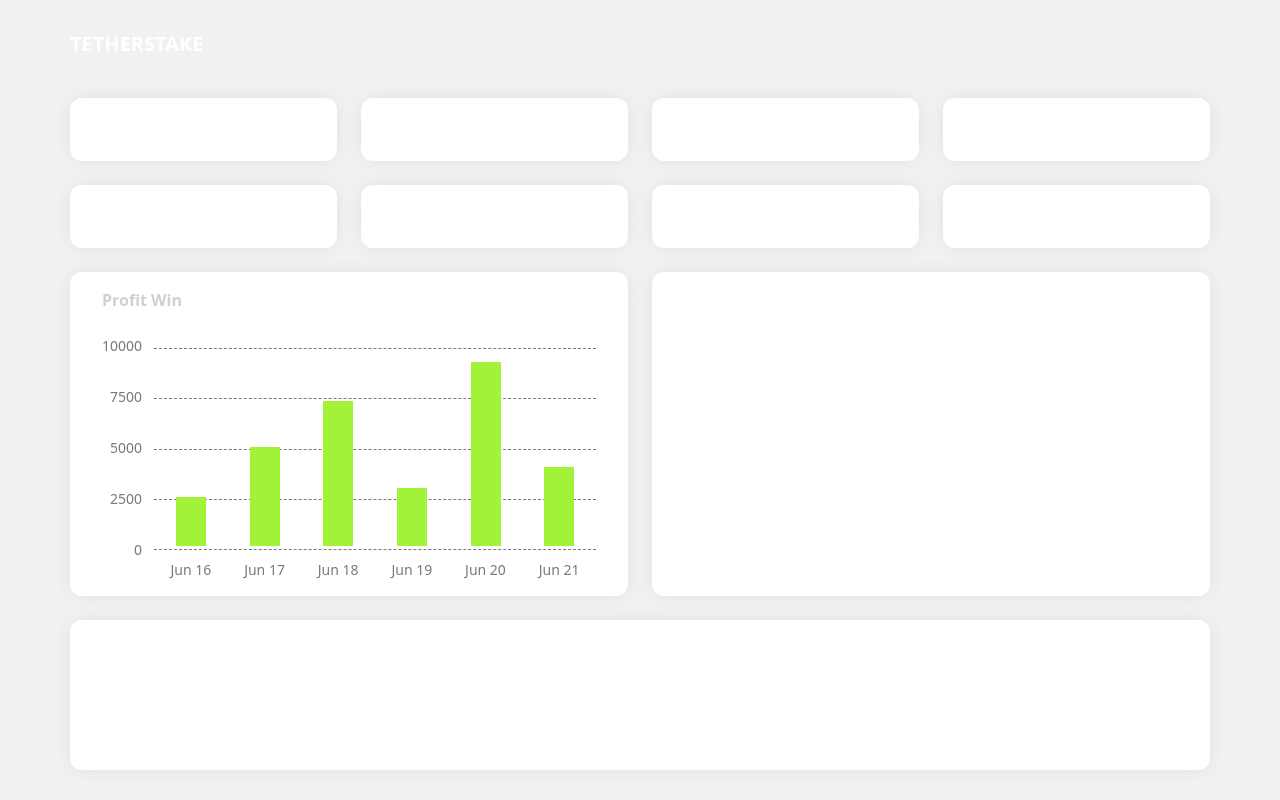
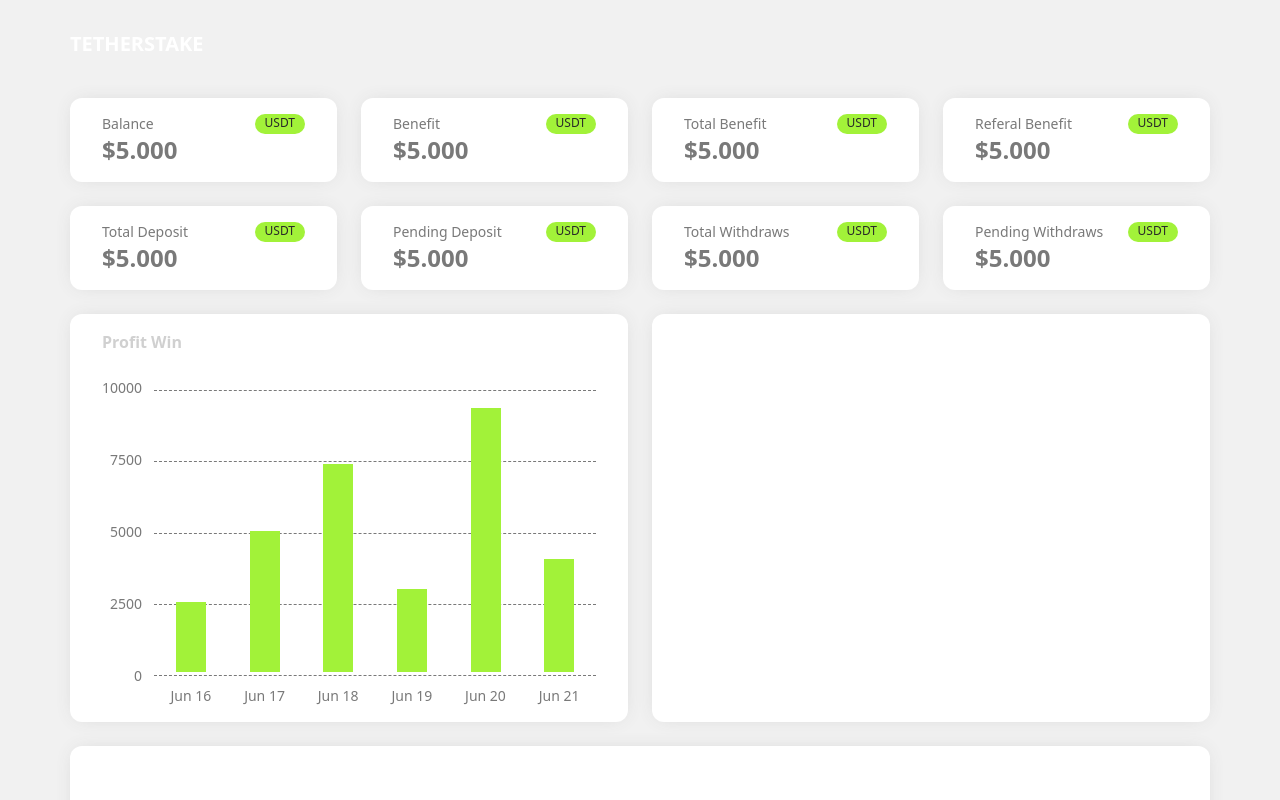
Before and after one commit to kolostring/tetherstake-layout, a React (Vite) app: page / in a window 1280 px wide. Shown: the top 800 px of the page. Built offline with nearby package versions, Linux system fonts and the light colour scheme.

Commit message:
feat: figures (Balance, Benefit, Deposit, Withdraws)

```diff
--- a/src/App.tsx
+++ b/src/App.tsx
@@ -10,14 +10,14 @@ const values = [
   { category: "Jun 21", value: 4080 },
 ];
 const figures = [
-  { name: "Balance", value: 5000 },
-  { name: "Benefit", value: 5000 },
-  { name: "Total Benefit", value: 5000 },
-  { name: "Referal Benefit", value: 5000 },
-  { name: "Total Deposit", value: 5000 },
-  { name: "Pending Deposit", value: 5000 },
-  { name: "Total Withdraws", value: 5000 },
-  { name: "Pending Withdraws", value: 5000 },
+  { name: "Balance", value: "5.000" },
+  { name: "Benefit", value: "5.000" },
+  { name: "Total Benefit", value: "5.000" },
+  { name: "Referal Benefit", value: "5.000" },
+  { name: "Total Deposit", value: "5.000" },
+  { name: "Pending Deposit", value: "5.000" },
+  { name: "Total Withdraws", value: "5.000" },
+  { name: "Pending Withdraws", value: "5.000" },
 ];
 
 function App() {
@@ -30,7 +30,15 @@ function App() {
       </nav>
       <div className="container mx-auto grid grid-cols-4 grid-rows-8 gap-6">
         {figures.map((figure) => (
-          <div key={figure.name} className="card"></div>
+          <div key={figure.name} className="card grid grid-cols-[1fr_auto]">
+            <h3 className="text-design-gray-dark dark:text-design-gray text-sm">{figure.name}</h3>
+            <h3 className="rounded-full bg-design-green-light p-[1px_10px] text-xs font-medium text-design-black">
+              USDT
+            </h3>
+            <h1 className="text-2xl font-bold text-design-gray-dark dark:text-design-white">
+              ${figure.value}
+            </h1>
+          </div>
         ))}
 
         <section className="card col-span-2 col-start-1 row-span-4 grid grid-rows-[auto_1fr]">
```
